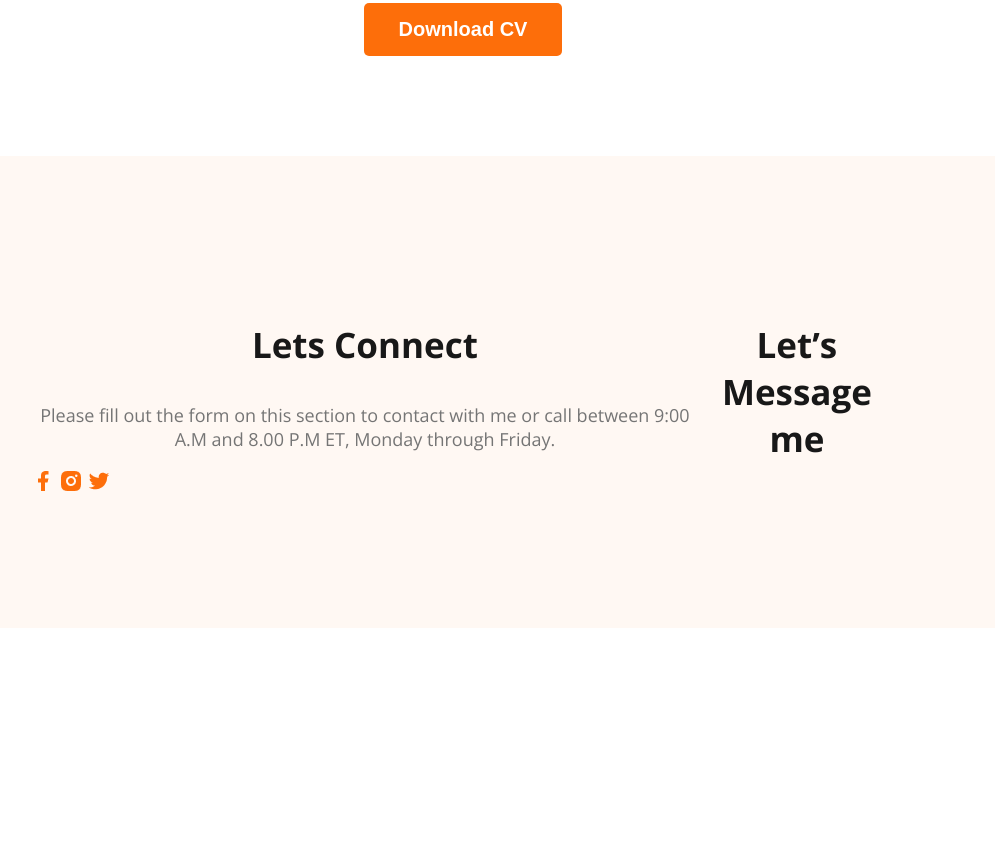
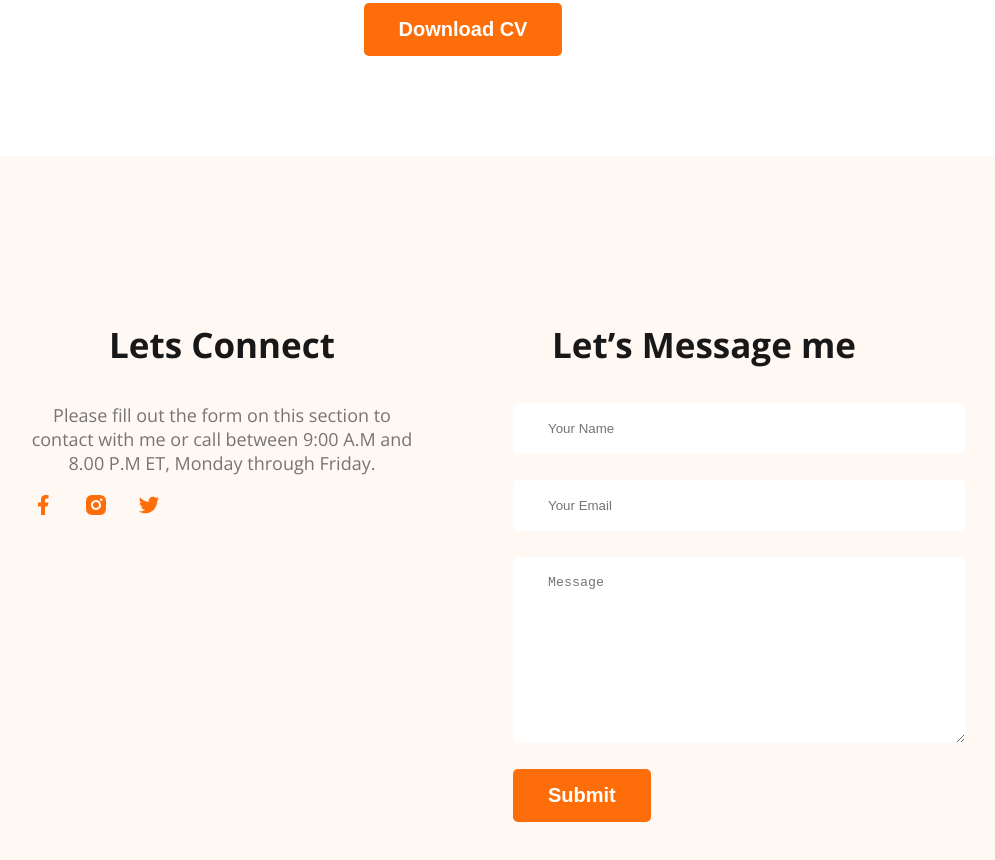
Before and after one commit to mehedi-mh/web-developer-portfolio, a plain HTML site: page index.html in a window 1280 px wide. Shown: the part 3201-4061 px from the top of the page, without its empty margins (177-1172 px from the left). Before the commit the page ends 3837 px from the top, so only its background shows below. Drawn offline with nearby package versions, Linux system fonts and the light colour scheme.

Commit message:
finished footer

```diff
--- a/index.html
+++ b/index.html
@@ -170,6 +170,12 @@
 
         <div class="footer-column">
             <h3 class="section-title">Let’s Message me</h3>
+            <form class="contact" action="" >
+                <input type="text" placeholder="Your Name ">
+                <input type="email" name="" placeholder="Your Email" id="" >
+                <textarea name="" placeholder="Message" id="" cols="30" rows="10"></textarea>
+                <input class="btn-primary" type="submit" value="Submit">
+            </form>
         </div>
 
     </footer>
--- a/styles/portfolio.css
+++ b/styles/portfolio.css
@@ -165,7 +165,7 @@ main section {
 
 }
 
-.resume-item-institute{
+.resume-item-institute {
     margin-bottom: 20px;
     margin-top: 0px;
 }
@@ -177,18 +177,40 @@ main section {
 
 }
 
-.resume-container hr{
-margin: 30px;
+.resume-container hr {
+    margin: 30px;
 }
 
-.download-cv{
+.download-cv {
     text-align: center;
     margin-top: 50px;
 }
 
-footer{
+footer {
     display: flex;
     background: #FFF8F3;
     padding: 130px 200px;
     margin-top: 100px;
+    gap: 100px;
 }
+
+.footer-column {
+    width: 50%;
+}
+
+.social-link a{
+    margin-right: 25px;
+
+}
+
+.contact input[type="text"], .contact input[type="email"],
+textarea {
+    display: block;
+    margin-bottom: 26px;
+    padding: 18px 35px;
+    color: #757575;
+    border-radius: 5px;
+    background:  #FFF;
+    border: 0;
+    width: 100%;
+}
```
